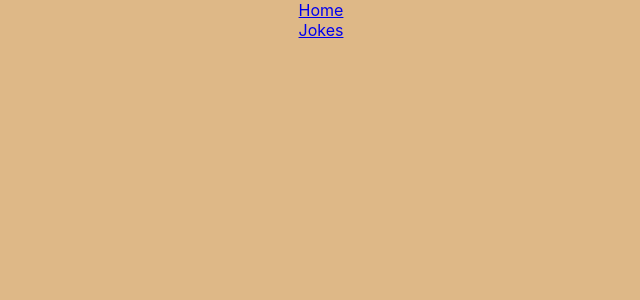
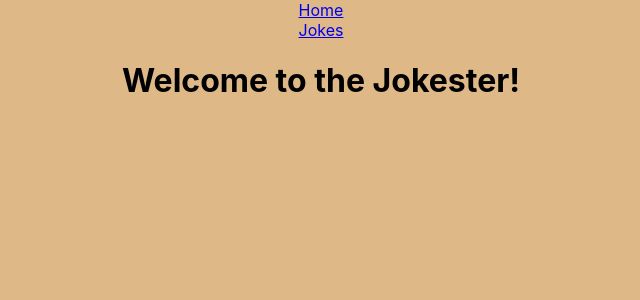
Before and after one commit to riannacastro/joke-frontend, a React (Create React App) app: page / in a window 1280 px wide. Shown: the top 300 px of the page, without its empty margins (319-959 px from the left). Built offline with nearby package versions, Linux system fonts and the light colour scheme.

Commit message:
changes to Routes

```diff
--- a/src/App.js
+++ b/src/App.js
@@ -6,7 +6,7 @@ import Pages from './Components/Pages';
 function App() {
   return (
     <div className="App">
-      <NavLink to="/home">Home</NavLink>
+      <NavLink to="/">Home</NavLink>
       <br />
       <NavLink to="/jokes">Jokes</NavLink>
       <Pages />
--- a/src/Components/Pages.js
+++ b/src/Components/Pages.js
@@ -8,7 +8,7 @@ import JokesContainer from './jokes/JokesContainer'
 export default function Pages() {
     return (
        <Switch>
-           <Route path="/home" component={routerProps => < HomePage routerProps={routerProps}/>}/>
+           <Route path="/" component={HomePage}/>
            <Route path="/jokes" component={routerProps => < JokesContainer routerProps={routerProps}/>}/>
 
        </Switch>
```
